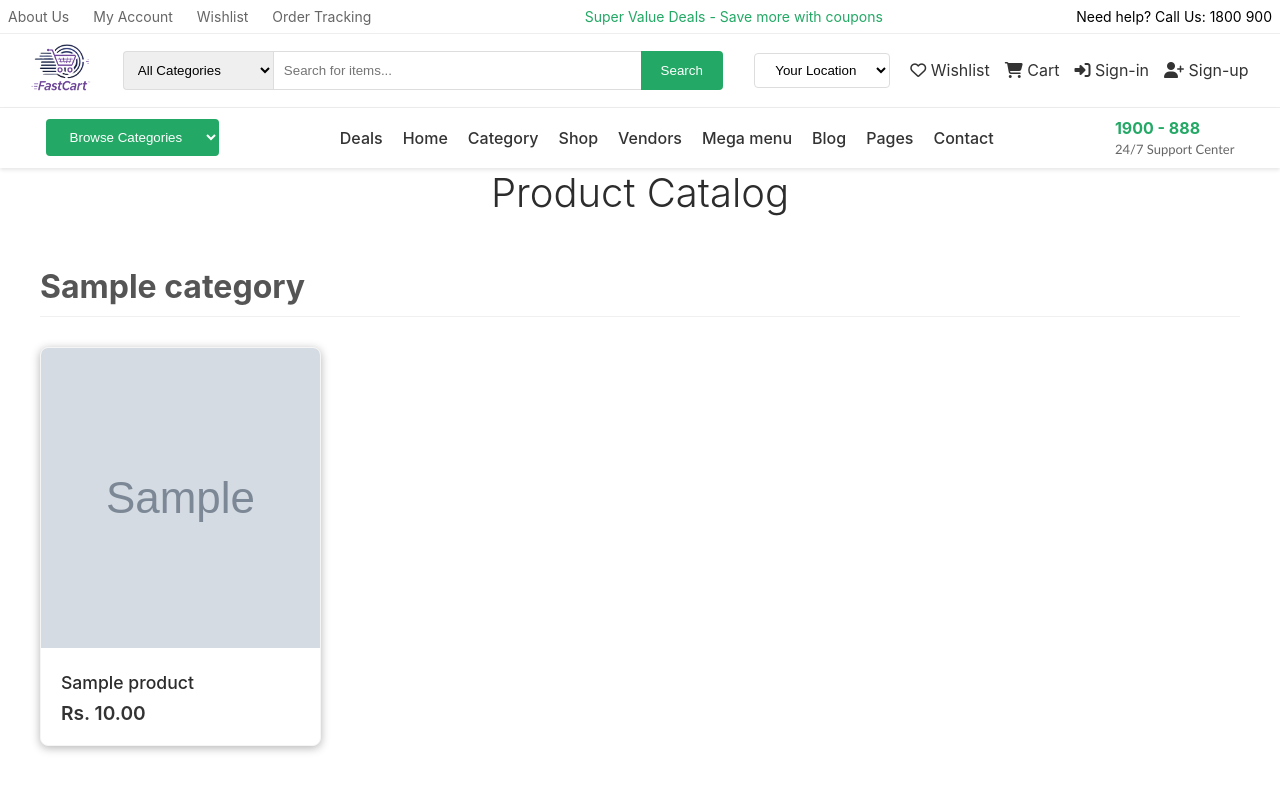
After one commit to Prateek-Giree/Ecommerce_website_django, a Django app: page /category/1 in a window 1280 px wide. The commit adds this page. Run offline with Django 4.2, Linux system fonts and the light colour scheme; tables that the repository leaves empty hold one stand-in row (values such as "Sample post"); grey boxes marked "Sample" are stand-in pictures; some libraries are stand-ins or nearby versions; some web fonts are replaced.

Commit message:
category and analytics

```diff
--- a/ecomm/models.py
+++ b/ecomm/models.py
@@ -34,6 +34,7 @@ class Product(models.Model):
     category = models.ForeignKey(Category, on_delete=models.CASCADE)
     discription = models.TextField(blank=True)
     tag= models.CharField( blank=True, max_length=100)
+    stock = models.PositiveIntegerField(default=0)
 
     def __str__(self):
         return self.name
--- a/ecomm/templates/ecomm/category.html
+++ b/ecomm/templates/ecomm/category.html
@@ -5,7 +5,7 @@
     {% for category in categories %}
     <div class="category-details">
       <img src=" {{category.image.url}} " alt="" />
-      <a href="#"> {{ category.name }} </a>
+      <a href=" {% url "category" category.id %} "> {{ category.name }} </a>
       <small> {{ category.product_set.count }} </small>
     </div>
     {% endfor %}
--- /dev/null
+++ b/ecomm/templates/ecomm/category_page.html
@@ -0,0 +1,33 @@
+{% extends "base.html" %}
+{% block title %} FastCart | Category {% endblock title %}
+{% block body %}
+{% include "navbar.html" %}
+{% load static %}
+
+<div class="category-container">
+  <h1>Product Catalog</h1>
+
+  {% for category, products in category_products.items %}
+  <div class="category">
+    <h2 class="category-title">{{ category.name }}</h2>
+
+    <div class="cproduct-grid">
+      {% for product in products %}
+      <a href=" {% url "products" product.id %} " class="cproduct-card">
+          <img src="{{ product.image.url }}" alt="{{ product.name }}">
+        <div class="cproduct-info">
+          <div class="cproduct-name">{{ product.name }}</div>
+          <div class="cproduct-price">
+            Rs. {{ product.new_price|default:product.price }}
+          </div>
+        </div>
+      </a>
+      {% empty %}
+      <p>No products found in this category.</p>
+      {% endfor %}
+    </div>
+  </div>
+  {% endfor %}
+</div>
+
+{% endblock body %}
--- a/ecomm/urls.py
+++ b/ecomm/urls.py
@@ -1,6 +1,6 @@
 from django.contrib import admin
 from django.urls import path
-from .views import index,products,cart, login_view,register,profile,edit_profile,remove_from_cart
+from .views import index,products,cart, login_view,register,profile,edit_profile,remove_from_cart,analytics_view,category_page
 from django.contrib.auth import views as auth_views
 
 urlpatterns = [
@@ -13,4 +13,6 @@ urlpatterns = [
     path("remove_from_cart/<int:pk>", remove_from_cart, name="remove_from_cart"),
     path("profile/<int:pk>" , profile, name="profile"),
     path("edit_profile" , edit_profile, name="edit_profile"),
+    path("category/<int:pk>",category_page,name="category"),
+    path("analytics", analytics_view, name="admin-analytics"),
 ]
--- a/ecomm/views.py
+++ b/ecomm/views.py
@@ -8,7 +8,13 @@ from django.contrib.auth.decorators import login_required
 from django.contrib import messages
 from django.contrib.auth.hashers import make_password,check_password
 from django.contrib.auth import authenticate, login as auth_login
+from django.contrib.admin.views.decorators import staff_member_required
+from django.shortcuts import render
 
+@staff_member_required
+def analytics_view(request):
+    # Prepare data for charts (e.g., order stats, product sales, etc.)
+    return render(request, "ecomm/analytics.html")
 
 
 # =============================================================
@@ -310,3 +316,19 @@ def add_to_cart(request, product_id):
 
     # re-rendering the product page
     return render(request, 'ecomm/product.html', {'product': product})
+
+
+def category_page(request,pk):
+     # Fetch all categories
+    categories = Category.objects.filter(id=pk)
+
+    # Create a dictionary with category and its products
+    category_products = {
+        category: Product.objects.filter(category=category)
+        for category in categories
+    }
+
+    context={
+        "category_products": category_products
+    }
+    return render(request, "ecomm/category_page.html", context)
--- a/static/css/styles.css
+++ b/static/css/styles.css
@@ -1536,8 +1536,8 @@ hr {
   padding: 8px 12px;
   cursor: pointer;
 }
-.remove-btn:hover{
-color: rgb(185, 30, 30);
+.remove-btn:hover {
+  color: rgb(185, 30, 30);
 }
 .checkout-btn:hover {
   background: #218838;
@@ -1628,3 +1628,109 @@ color: rgb(185, 30, 30);
     font-size: 0.8rem;
   }
 }
+
+/*Category page*/
+
+.category-container {
+  max-width: 1200px;
+  margin: 0 auto;
+  /* padding: 40px 20px; */
+}
+
+.category-container h1 {
+  text-align: center;
+  font-size: 2.5rem;
+  font-weight: 300;
+  margin-bottom: 50px;
+  color: #2c2c2c;
+}
+
+.category {
+  margin-bottom: 60px;
+}
+
+.category-title {
+  font-size: 2rem;
+  font-weight: bold;
+  margin-bottom: 30px;
+  color: #555;
+  border-bottom: 1px solid #f0f0f0;
+  padding-bottom: 10px;
+}
+
+.cproduct-grid {
+  display: grid;
+  grid-template-columns: repeat(auto-fill, minmax(280px, 1fr));
+  gap: 25px;
+}
+
+.cproduct-card {
+  background: #ffffff;
+  border-radius: 8px;
+  overflow: hidden;
+  box-shadow: 0 2px 10px rgba(0, 0, 0, 0.298);
+  border: 1px solid #f5f5f5;
+  transition: all 0.3s ease;
+  cursor: pointer;
+  text-decoration: none;
+  color: inherit;
+}
+
+.cproduct-card:hover {
+  transform: translateY(-2px);
+  box-shadow: 0 4px 20px rgba(0, 0, 0, 0.12);
+}
+
+/* .cproduct-image {
+  width: 100%;
+  height: 200px;
+  display: flex;
+  border-bottom: 1px solid #f0f0f0;
+} */
+
+.cproduct-card img{
+width: 100%;
+height: 300px;
+}
+.cproduct-info {
+  padding: 20px;
+}
+
+.cproduct-name {
+  font-size: 1.1rem;
+  font-weight: 500;
+  margin-bottom: 8px;
+  color: #2c2c2c;
+}
+
+.cproduct-price {
+  font-size: 1.2rem;
+  font-weight: 600;
+  color: #333;
+}
+
+@media (max-width: 768px) {
+  .category-container {
+    padding: 20px 15px;
+  }
+
+   .category-container h1 {
+    font-size: 2rem;
+    margin-bottom: 40px;
+  }
+
+  .cproduct-grid {
+    grid-template-columns: repeat(auto-fill, minmax(250px, 1fr));
+    gap: 20px;
+  }
+
+  .category {
+    margin-bottom: 40px;
+  }
+}
+
+@media (max-width: 480px) {
+  .cproduct-grid {
+    grid-template-columns: 1fr;
+  }
+}
```
Also changed, not shown: core/settings.py (+9 -0 lines), ecomm/templates/ecomm/analytics.html (added, +23 -0 lines), ecomm/templates/ecomm/products.html (+14 -7 lines), ecomm/migrations/0012_product_stock.py (added).
